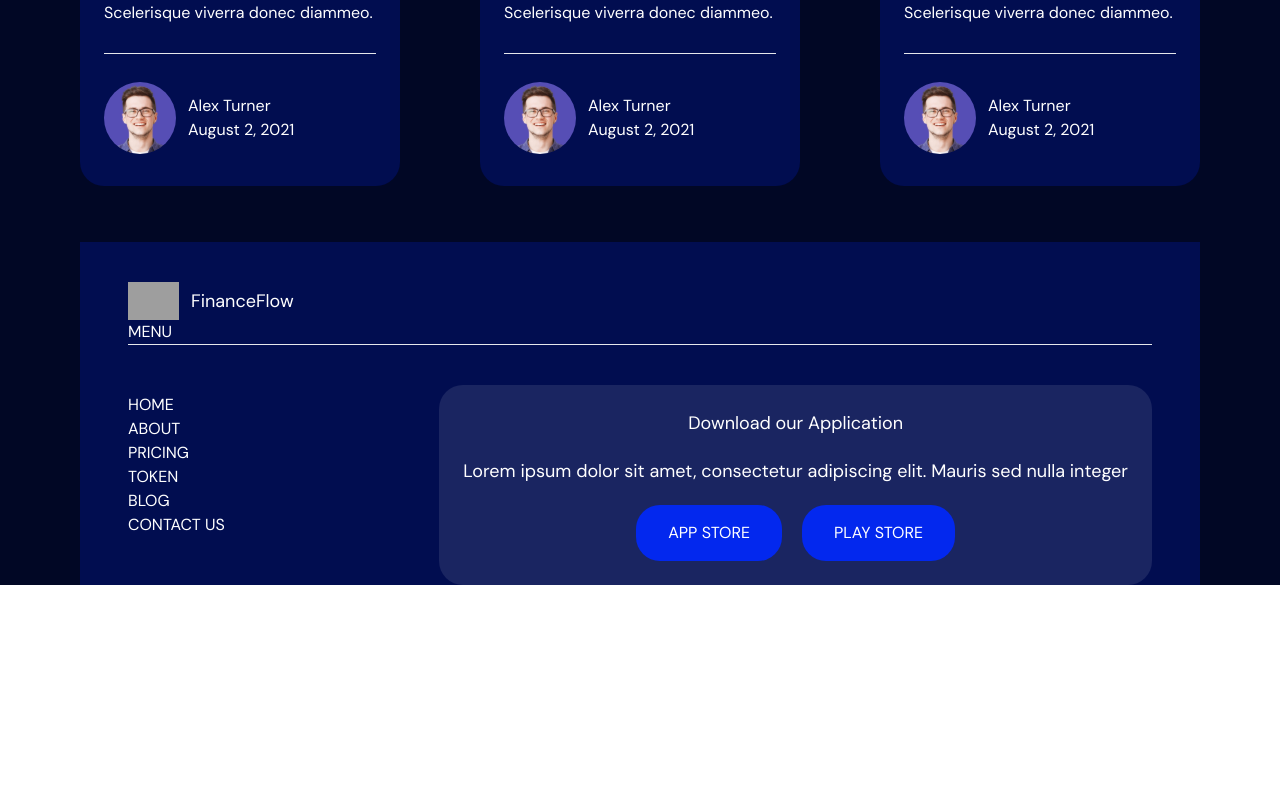
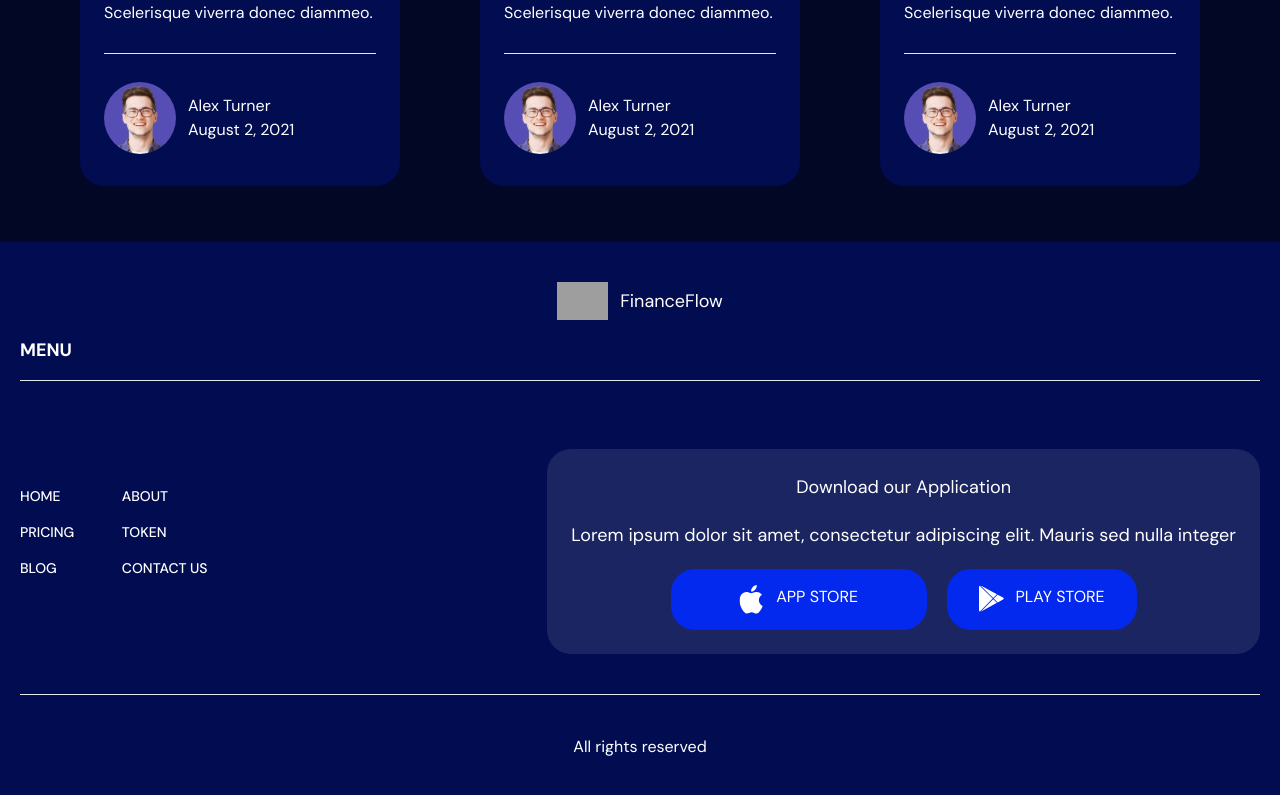
Before and after one commit to Yagazie-davidson/finanace_flow, a Next.js app: page / in a window 1280 px wide. Shown: the part 3032-3827 px from the top of the page. Before the commit the page ends 3617 px from the top, so only its background shows below. Built offline with nearby package versions, Linux system fonts and the light colour scheme; grey boxes are pictures that could not be loaded.

Commit message:
create footer

```diff
--- a/src/components/Footer.jsx
+++ b/src/components/Footer.jsx
@@ -3,9 +3,17 @@ import React from "react";
 import Button from "./Button";
 
 function Footer() {
+  const navigationLinks = [
+    { display: "home", url: "#" },
+    { display: "about", url: "#" },
+    { display: "pricing", url: "#" },
+    { display: "token", url: "#" },
+    { display: "blog", url: "#" },
+    { display: "contact us", url: "#" },
+  ];
   return (
-    <div className="mt-14 bg-pri-IV pt-10 px-12">
-      <div className="flex items-center space-x-3">
+    <div className="mt-14 bg-pri-IV pt-10 px-5">
+      <div className="flex items-center justify-center space-x-3">
         <Image
           alt="finance flow logo"
           src="/header/Frame.png"
@@ -14,17 +22,19 @@ function Footer() {
         />
         <h2 className="text-lg">FinanceFlow</h2>
       </div>
-      <section>
-        <h1>MENU</h1>
+      <section className="mb-10">
+        <h1 className="font-bold text-lg my-4">MENU</h1>
         <hr />
-        <div className="tablet:flex tablet:justify-between items-center">
-          <ul className="gird grid-cols-2">
-            <li>HOME</li>
-            <li>ABOUT</li>
-            <li>PRICING</li>
-            <li>TOKEN</li>
-            <li>BLOG</li>
-            <li>CONTACT US</li>
+        <div className="tablet:flex tablet:justify-between items-center mt-7">
+          <ul className="grid grid-cols-2 gap-4">
+            {/* Avoid code repetition by using the map method */}
+            {navigationLinks.map((item, index) => {
+              return (
+                <li key={index} className="text-sm font-medium">
+                  <a href={item.url}>{item.display.toUpperCase()}</a>
+                </li>
+              );
+            })}
           </ul>
           <div className="flex flex-col items-center bg-pri-VI mt-10 rounded-3xl p-6">
             <h1 className="text-lg">Download our Application</h1>
@@ -33,12 +43,30 @@ function Footer() {
               sed nulla integer{" "}
             </p>
             <div className="flex flex-col space-y-5 tablet:flex-row tablet:space-y-0 tablet:space-x-5">
-              <Button text={"APP STORE"} />
-              <Button text={"PLAY STORE"} />
+              <Button
+                text={"APP STORE"}
+                image
+                imgAlt={"app-store-icon"}
+                imgHeight={10}
+                imgWidth={25}
+                imgSrc={"/appstore.svg"}
+                className={"space-x-3 w-64"}
+              />
+              <Button
+                text={"PLAY STORE"}
+                image
+                imgAlt={"app-store-icon"}
+                imgHeight={10}
+                imgWidth={25}
+                imgSrc={"/playstore.svg"}
+                className={"space-x-3"}
+              />
             </div>
           </div>
         </div>
       </section>
+      <hr />
+      <p className="text-center py-10">All rights reserved</p>
     </div>
   );
 }
--- a/src/components/Layout.js
+++ b/src/components/Layout.js
@@ -1,6 +1,7 @@
 import React from "react";
 import { DM_Sans } from "next/font/google";
 import Image from "next/image";
+import Footer from "./Footer";
 
 const dmSans = DM_Sans({
   subsets: ["latin"],
@@ -28,6 +29,7 @@ function Layout({ children, className }) {
       />
 
       {children}
+      <Footer />
     </div>
   );
 }
--- a/src/pages/index.js
+++ b/src/pages/index.js
@@ -62,7 +62,6 @@ export default function Home() {
             <NewsCard />
           </div>
         </section>
-        <Footer />
       </main>
     </Layout>
   );
```
Lines whose indentation alone changed are shown as unchanged.
